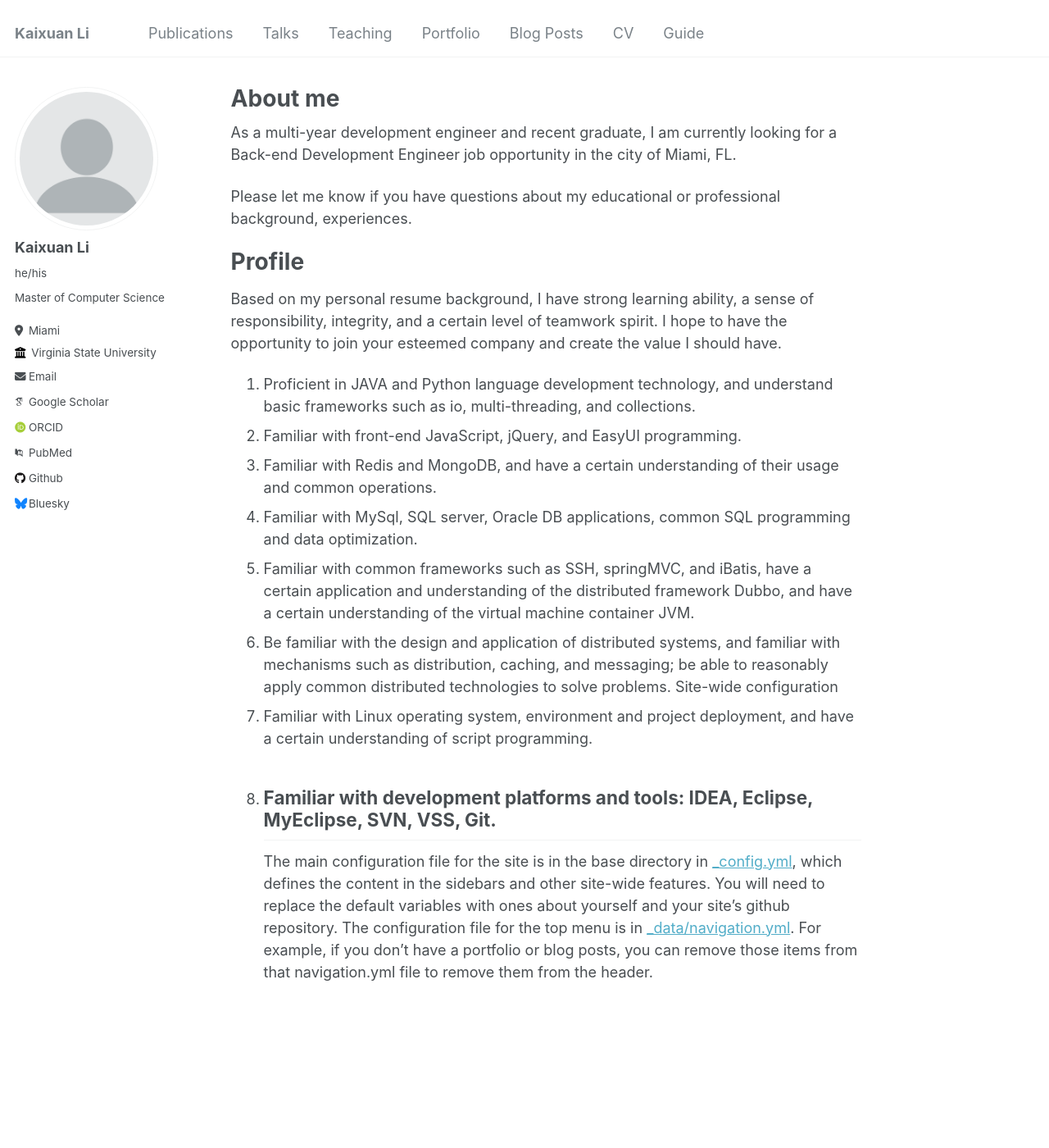
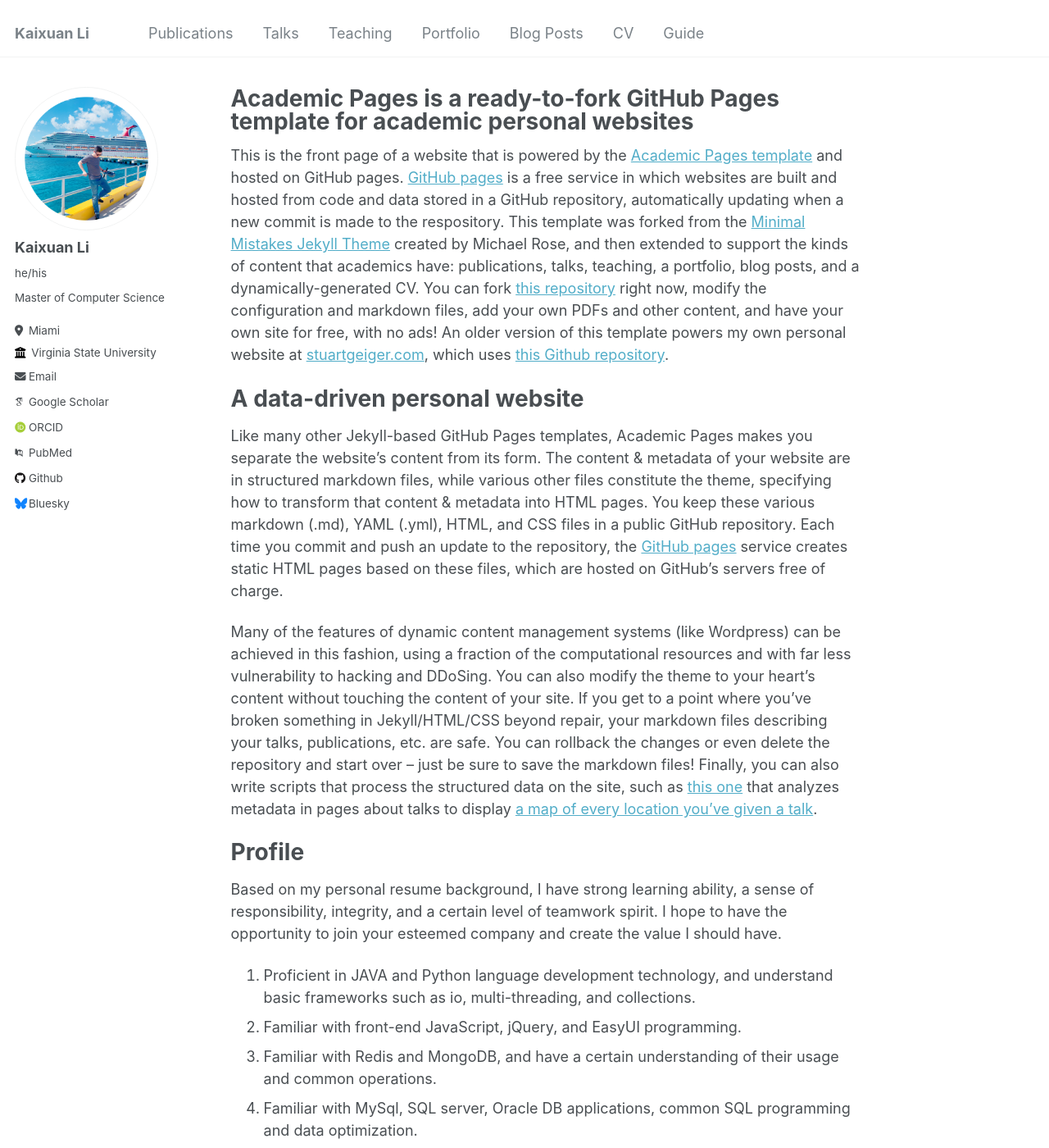
Before and after one commit to KaixuanLee/KaixuanLee.github.io, a Jekyll site: the page built from _pages/about.md, in a window 1280 px wide and 1400 px high. Shown: the whole window at 82% size. Built offline with Jekyll 4.4.1, drawn with Linux system fonts in a browser that asks for light colours; some web fonts are replaced; some of the changed text lies outside the part shown.

Commit message:
about me & profile

```diff
--- a/_pages/about.md
+++ b/_pages/about.md
@@ -1,15 +1,19 @@
 ---
 permalink: /
-title: "About me"
+title: "Academic Pages is a ready-to-fork GitHub Pages template for academic personal websites"
 author_profile: true
 redirect_from:
   - /about/
   - /about.html
 ---
 
-As a multi-year development engineer and recent graduate, I am currently looking for a Back-end Development Engineer job opportunity in the city of Miami, FL.
+This is the front page of a website that is powered by the [Academic Pages template](https://github.com/academicpages/academicpages.github.io) and hosted on GitHub pages. [GitHub pages](https://pages.github.com) is a free service in which websites are built and hosted from code and data stored in a GitHub repository, automatically updating when a new commit is made to the respository. This template was forked from the [Minimal Mistakes Jekyll Theme](https://mmistakes.github.io/minimal-mistakes/) created by Michael Rose, and then extended to support the kinds of content that academics have: publications, talks, teaching, a portfolio, blog posts, and a dynamically-generated CV. You can fork [this repository](https://github.com/academicpages/academicpages.github.io) right now, modify the configuration and markdown files, add your own PDFs and other content, and have your own site for free, with no ads! An older version of this template powers my own personal website at [stuartgeiger.com](http://stuartgeiger.com), which uses [this Github repository](https://github.com/staeiou/staeiou.github.io).
 
-Please let me know if you have questions about my educational or professional background, experiences.
+A data-driven personal website
+======
+Like many other Jekyll-based GitHub Pages templates, Academic Pages makes you separate the website's content from its form. The content & metadata of your website are in structured markdown files, while various other files constitute the theme, specifying how to transform that content & metadata into HTML pages. You keep these various markdown (.md), YAML (.yml), HTML, and CSS files in a public GitHub repository. Each time you commit and push an update to the repository, the [GitHub pages](https://pages.github.com/) service creates static HTML pages based on these files, which are hosted on GitHub's servers free of charge.
+
+Many of the features of dynamic content management systems (like Wordpress) can be achieved in this fashion, using a fraction of the computational resources and with far less vulnerability to hacking and DDoSing. You can also modify the theme to your heart's content without touching the content of your site. If you get to a point where you've broken something in Jekyll/HTML/CSS beyond repair, your markdown files describing your talks, publications, etc. are safe. You can rollback the changes or even delete the repository and start over -- just be sure to save the markdown files! Finally, you can also write scripts that process the structured data on the site, such as [this one](https://github.com/academicpages/academicpages.github.io/blob/master/talkmap.ipynb) that analyzes metadata in pages about talks to display [a map of every location you've given a talk](https://academicpages.github.io/talkmap.html).
 
 Profile
 ======
@@ -20,8 +24,9 @@ Based on my personal resume background, I have strong learning ability, a sense
 1. Familiar with MySql, SQL server, Oracle DB applications, common SQL programming and data optimization.
 1. Familiar with common frameworks such as SSH, springMVC, and iBatis, have a certain application and understanding of the distributed framework Dubbo, and have a certain understanding of the virtual machine container JVM.
 1. Be familiar with the design and application of distributed systems, and familiar with mechanisms such as distribution, caching, and messaging; be able to reasonably apply common distributed technologies to solve problems.
-Site-wide configuration
 1. Familiar with Linux operating system, environment and project deployment, and have a certain understanding of script programming.
 1. Familiar with development platforms and tools: IDEA, Eclipse, MyEclipse, SVN, VSS, Git.
+
+
+Nice to Meet You
 ------
-The main configuration file for the site is in the base directory in [_config.yml](https://github.com/academicpages/academicpages.github.io/blob/master/_config.yml), which defines the content in the sidebars and other site-wide features. You will need to replace the default variables with ones about yourself and your site's github repository. The configuration file for the top menu is in [_data/navigation.yml](https://github.com/academicpages/academicpages.github.io/blob/master/_data/navigation.yml). For example, if you don't have a portfolio or blog posts, you can remove those items from that navigation.yml file to remove them from the header.
```
Also changed, not shown: images/profile.png, profile.png (deleted).
